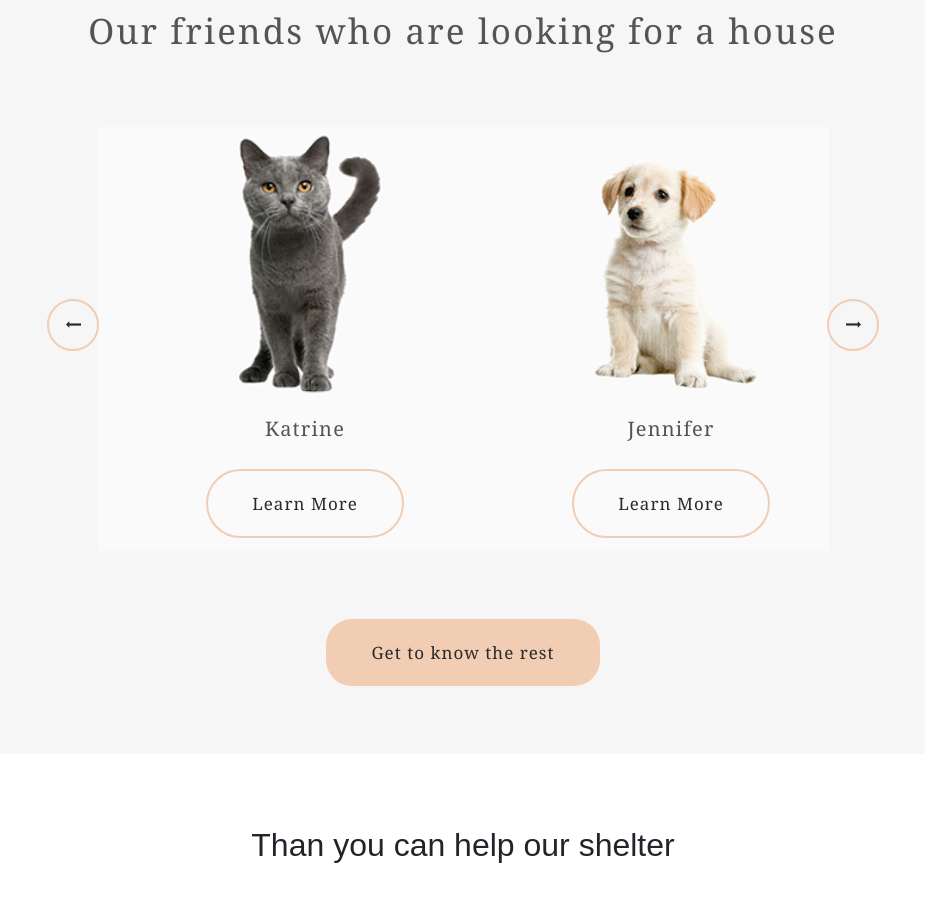
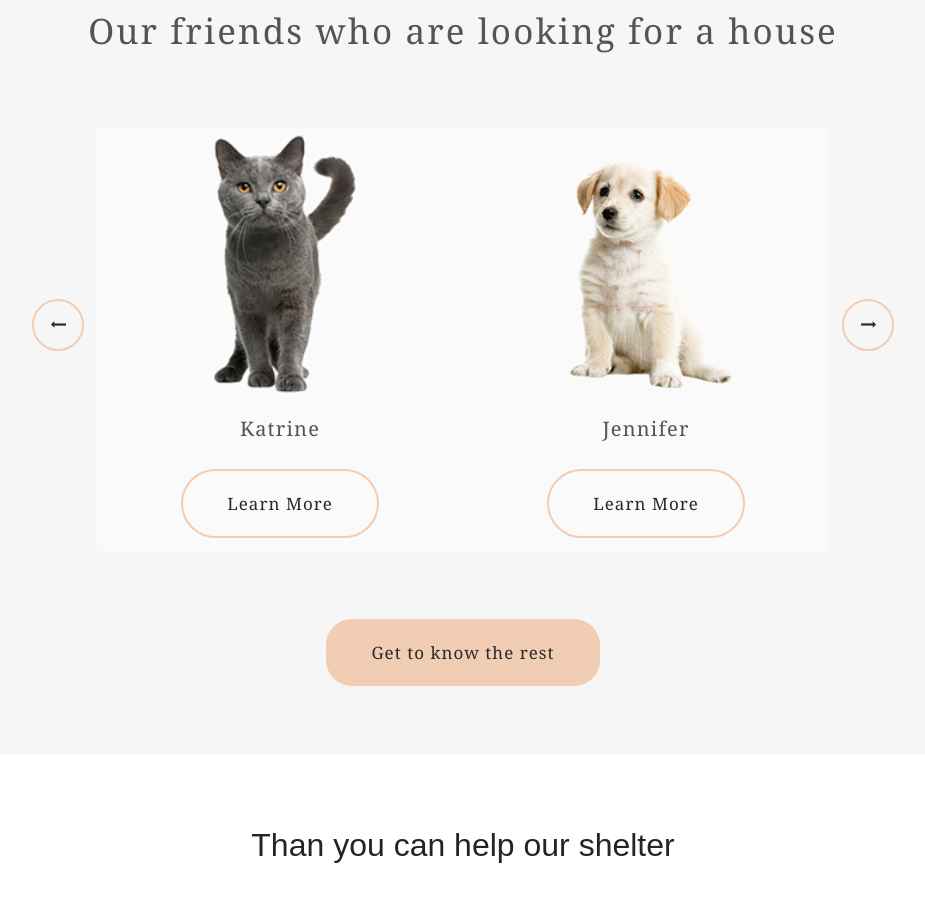
Before and after one commit to UNFelix/P2H, a website: page app/index.html in a window 1280 px wide. Shown: the part 1560-2461 px from the top of the page, without its empty margins (177-1102 px from the left). Drawn offline with nearby package versions, Linux system fonts and the light colour scheme; a web font is replaced by a local one.

Commit message:
fix styles

```diff
--- a/app/scss/_slick.scss
+++ b/app/scss/_slick.scss
@@ -77,14 +77,14 @@
   outline: none;
 }
 .slider .slick-arrow.slick-prev {
-  left: 0;
+  left: -15px;
   background: url("../img/prev-arrow.png") 17px 20px no-repeat;
 }
 .slider .slick-arrow.slick-prev:hover {
   background-color: #f1cdb3;
 }
 .slider .slick-arrow.slick-next {
-  right: 0;
+  right: -15px;
   background: url("../img/next-arrow.png") 17px 20px no-repeat;
 }
 .slider .slick-arrow.slick-next:hover {
--- a/app/scss/_vars.scss
+++ b/app/scss/_vars.scss
@@ -30,27 +30,3 @@
 .btn-big {
   margin: 68px auto;
 }
-
-.slider-item {
-  // width: 270px !important;
-  height: 424px !important;
-  margin: 0 25px;
-  background-color: #fafafa;
-  text-align: center;
-  display: flex;
-  justify-content: flex-end;
-  flex-flow: column;
-  min-width: 0;
-  outline: none;
-}
-.slider-item h3 {
-  color: #545454;
-  font-size: 20px;
-  font-weight: 400;
-  letter-spacing: 1.2px;
-  padding: 20px 0;
-}
-
-// .slider-item img {
-//   // width: 100%;
-// }
--- a/app/scss/style.scss
+++ b/app/scss/style.scss
@@ -103,12 +103,28 @@ header {
   margin: 0 auto;
 }
 .slider-item {
-  padding-bottom: 20px;
+  height: 424px !important;
+  background-color: #fafafa;
+  text-align: center;
+  display: flex;
+  justify-content: flex-end;
+  flex-flow: column;
+  min-width: 0;
+  outline: none;
 }
 .slider-item:hover {
   box-shadow: 0 2px 30px 5px rgba(13, 13, 13, 0.04);
   border-radius: 9px;
   background-color: #fafafa;
+  z-index: 99;
+  position: relative;
+}
+.slider-item h3 {
+  color: #545454;
+  font-size: 20px;
+  font-weight: 400;
+  letter-spacing: 1.2px;
+  padding: 20px 0;
 }
 .help h2 {
   text-align: center;
```
Also changed, not shown: app/css/style.min.css.
